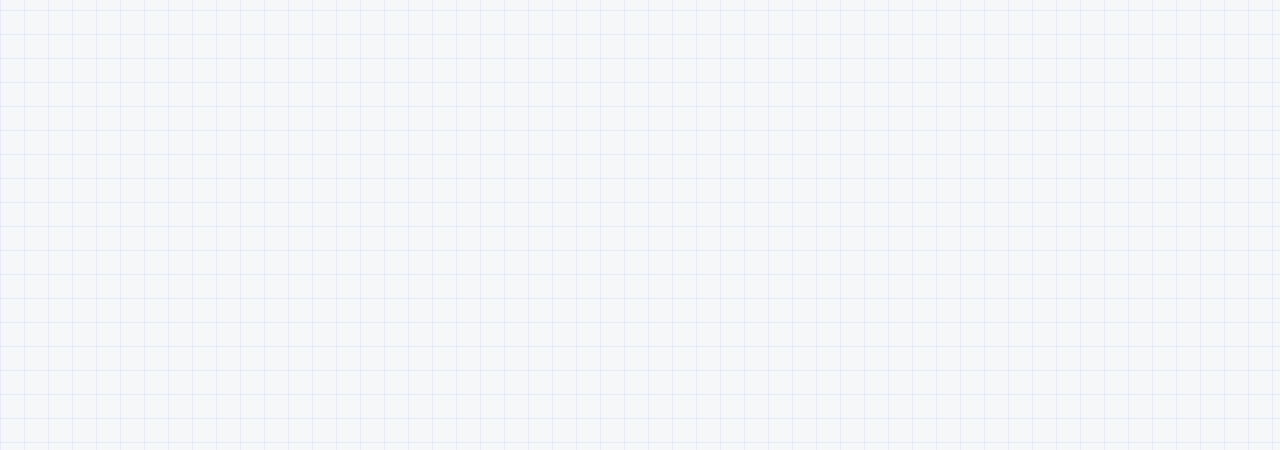
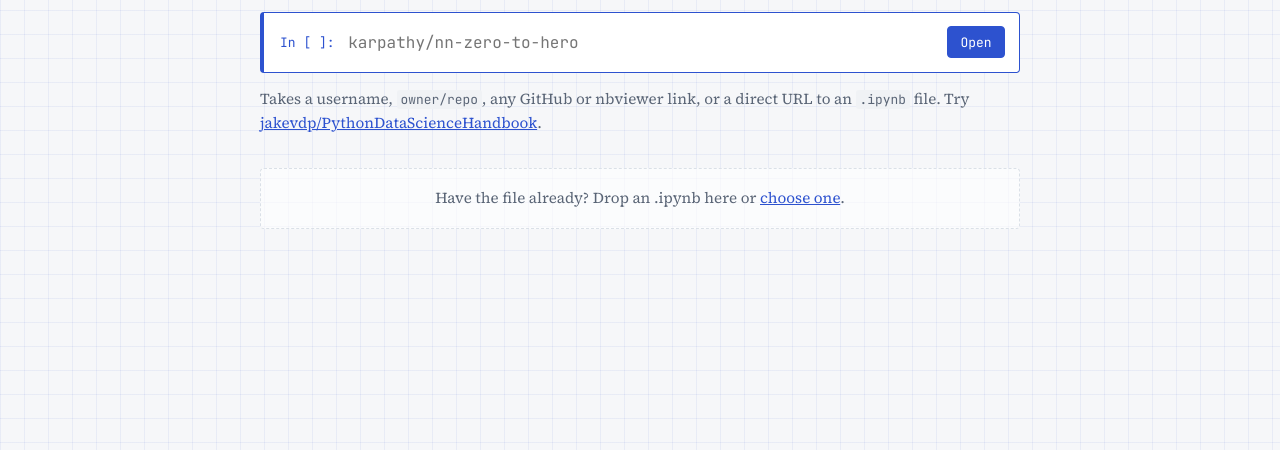
Before and after one commit to chizkidd/nbview, a plain HTML site: page index.html in a window 1280 px wide. Shown: the part 350-800 px from the top of the page. Drawn offline with nearby package versions, Linux system fonts and the light colour scheme; files that its build step writes are made by us from their sources.

Commit message:
Update index.html
- update style.css and app.js paths to reflect file locations

```diff
--- a/index.html
+++ b/index.html
@@ -10,7 +10,7 @@
   <link rel="preconnect" href="https://fonts.gstatic.com" crossorigin>
   <link rel="stylesheet" href="https://fonts.googleapis.com/css2?family=JetBrains+Mono:wght@400;600&family=Source+Serif+4:ital,opsz,wght@0,8..60,400;0,8..60,600;0,8..60,700;1,8..60,400&display=swap">
   <link rel="stylesheet" href="https://cdnjs.cloudflare.com/ajax/libs/KaTeX/0.16.9/katex.min.css">
-  <link rel="stylesheet" href="style.css">
+  <link rel="stylesheet" href="assets/css/style.css">
 </head>
 <body class="is-home">
   <header class="bar">
@@ -42,6 +42,6 @@
   <script src="https://cdnjs.cloudflare.com/ajax/libs/highlight.js/11.9.0/highlight.min.js"></script>
   <script src="https://cdnjs.cloudflare.com/ajax/libs/KaTeX/0.16.9/katex.min.js"></script>
   <script src="https://cdnjs.cloudflare.com/ajax/libs/KaTeX/0.16.9/contrib/auto-render.min.js"></script>
-  <script src="app.js"></script>
+  <script src="assets/js/app.js"></script>
 </body>
 </html>
```
